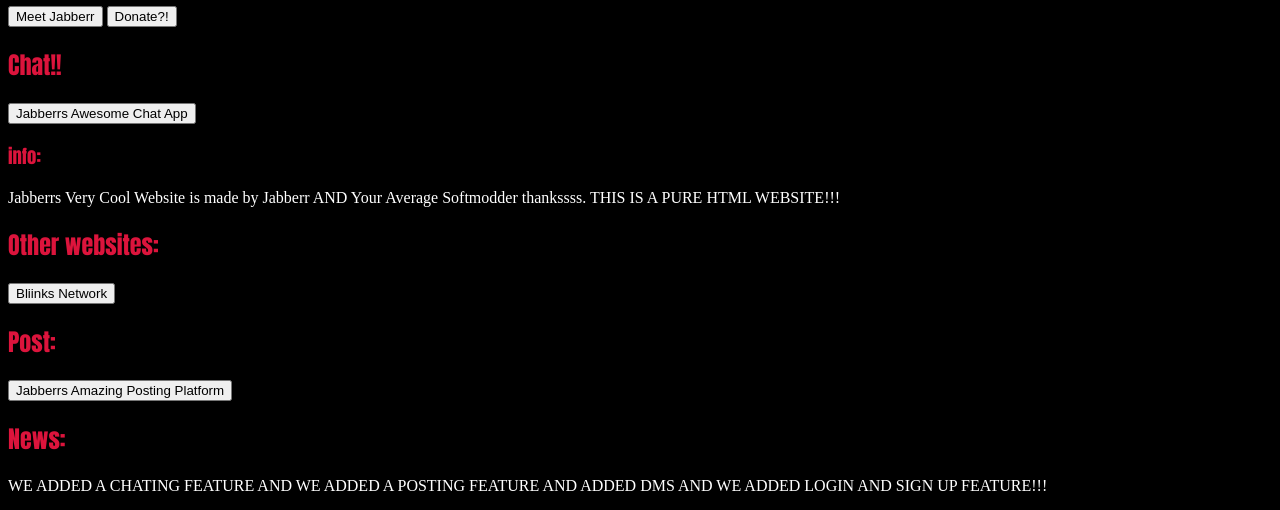
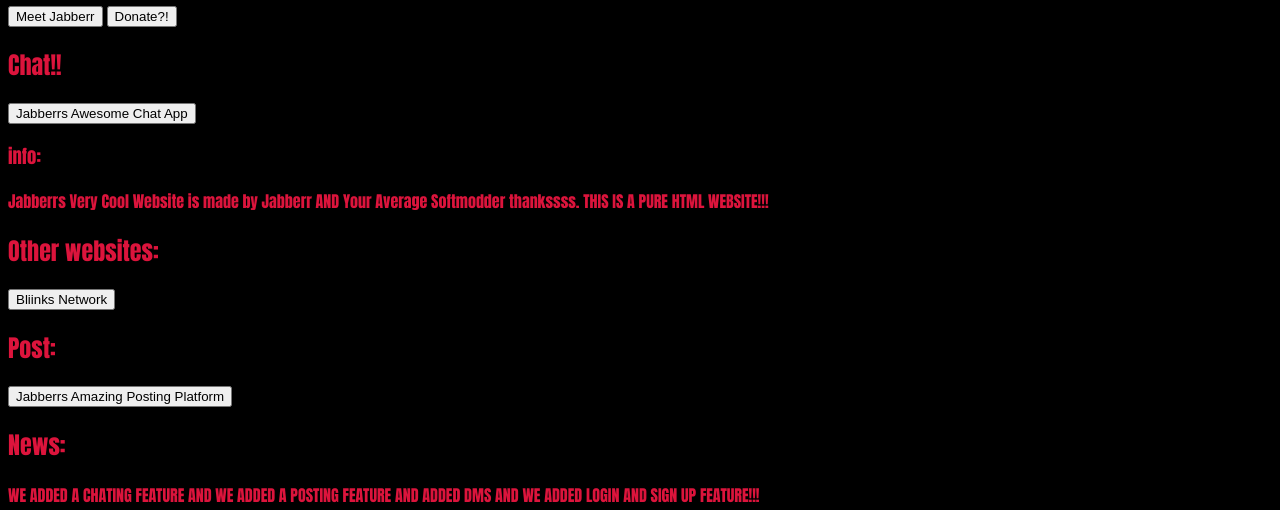
Before and after one commit to jabber403/Jabberrs-Very-Cool-Website, a website: page index.html in a window 1280 px wide. Shown: the part 86-596 px from the top of the page. Drawn offline with Linux system fonts and the light colour scheme.

Commit message:
fixed text color

```diff
--- a/style.css
+++ b/style.css
@@ -1,4 +1,4 @@
-h1, h2, h3, h5, h6 {
+h1, h2, h3, h5, h6, p {
   color: crimson;
   font-family: Impact, Haettenschweiler, 'Arial Narrow Bold', sans-serif;
 }
```
